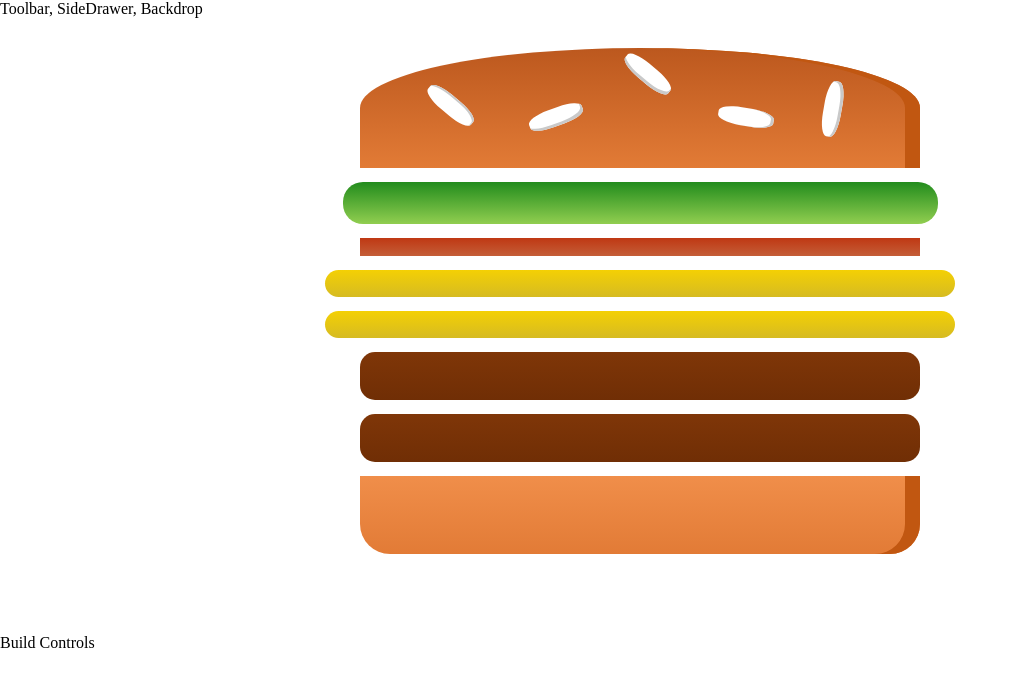
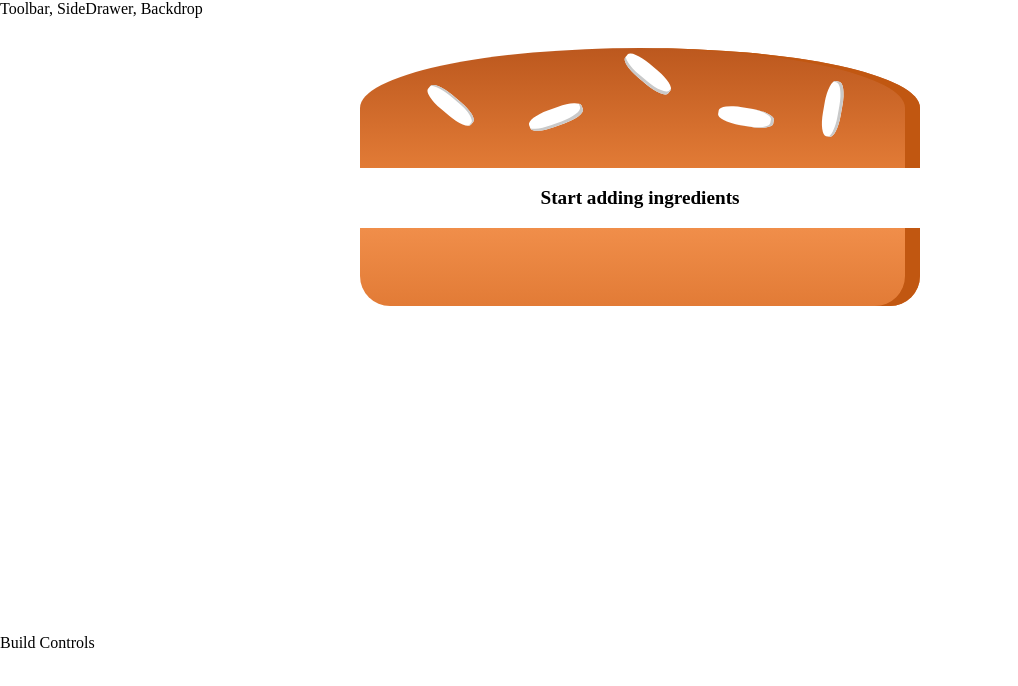
Before and after one commit to samigeorgiev/BurgerBuilder, a React (Create React App) app: page / in a window 1280 px wide. Shown: the top 686 px of the page, without its empty margins (0-1018 px from the left). Built offline with nearby package versions, Linux system fonts and the light colour scheme.

Commit message:
update if ingr sum = 0

```diff
--- a/src/components/Burger/index.js
+++ b/src/components/Burger/index.js
@@ -10,11 +10,15 @@ const burger = props => {
         [...Array(props.ingredients[ingr])].map((_, index) => (
             <BurgerIngredient key={ingr + index} type={ingr} />
         ))
-    ));
+    )).reduce((arr, el) => (
+        arr.concat(el)
+    ), []);
     return (
         <div className={styles.Burger}>
             <BurgerIngredient type="bread-top" />
-            {ingredientElements}
+            {ingredientElements.length
+                ? ingredientElements
+                : <p>Start adding ingredients</p>}
             <BurgerIngredient type="bread-bottom" />
         </div>
     );
--- a/src/containers/BurgerBuilder/index.js
+++ b/src/containers/BurgerBuilder/index.js
@@ -6,10 +6,10 @@ class BurgerBuilder extends Component {
 
     state = {
         ingredients: {
-            salad: 1,
-            bacon: 1,
-            cheese: 2,
-            meat: 2
+            salad: 0,
+            bacon: 0,
+            cheese: 0,
+            meat: 0
         }
     }
 
```
